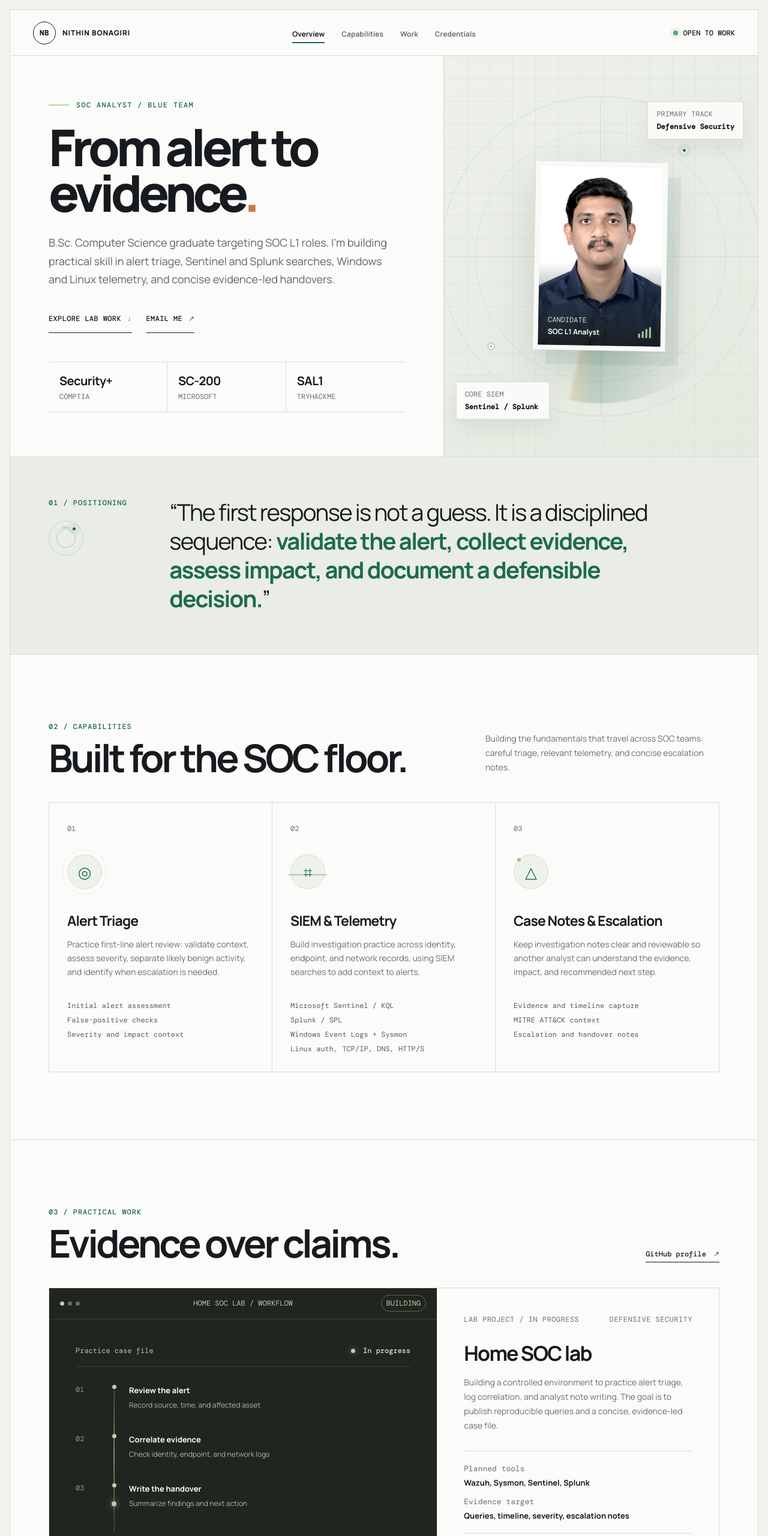
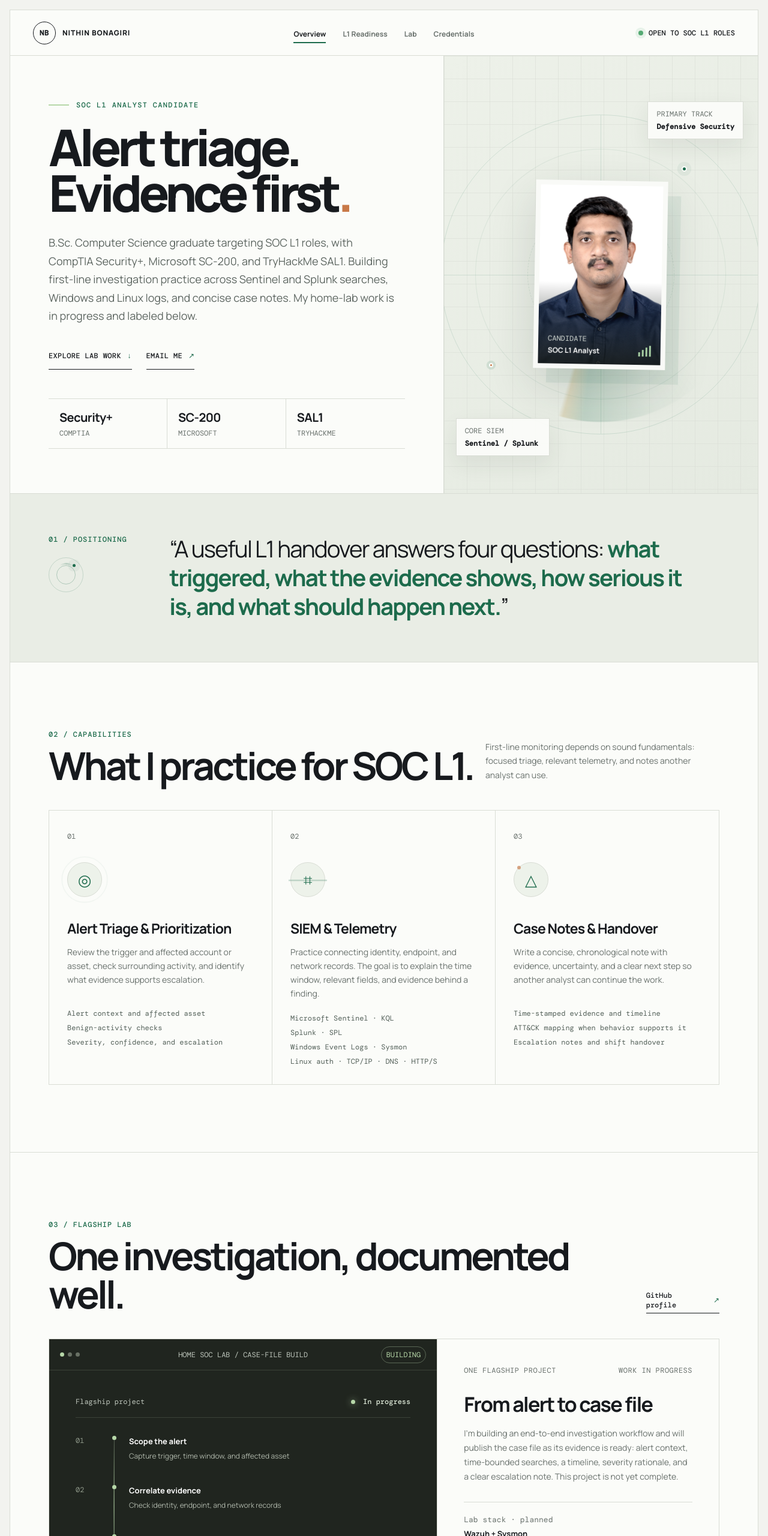
Before and after one commit to nithin7218/soc-analyst-portfolio, a plain HTML site: page index.html in a window 1280 px wide. Shown: the top 2560 px of the page at 60% size. Drawn offline with nearby package versions, Linux system fonts and the light colour scheme.

Commit message:
Rewrite SOC L1 portfolio content
Co-authored-by: Copilot <223556219+Copilot@users.noreply.github.com>

```diff
--- a/index.html
+++ b/index.html
@@ -5,9 +5,9 @@
     <meta name="viewport" content="width=device-width, initial-scale=1.0" />
     <meta
       name="description"
-      content="Nithin Bonagiri is an entry-level SOC Analyst candidate with a B.Sc. in Computer Science and CompTIA Security+, Microsoft SC-200, and TryHackMe SAL1 certifications."
+      content="Nithin Bonagiri is a SOC L1 Analyst candidate with a B.Sc. in Computer Science, CompTIA Security+, Microsoft SC-200, and TryHackMe SAL1. Explore his SIEM and alert-triage lab work in progress."
     />
-    <title>Nithin Bonagiri — SOC Analyst</title>
+    <title>Nithin Bonagiri — SOC L1 Analyst Candidate</title>
     <link rel="preconnect" href="https://fonts.googleapis.com" />
     <link rel="preconnect" href="https://fonts.gstatic.com" crossorigin />
     <link
@@ -25,26 +25,27 @@
         </a>
         <nav class="nav" aria-label="Main navigation">
           <a class="active" href="#top">Overview</a>
-          <a href="#capabilities">Capabilities</a>
-          <a href="#work">Work</a>
+          <a href="#capabilities">L1 Readiness</a>
+          <a href="#work">Lab</a>
           <a href="#credentials">Credentials</a>
         </nav>
         <a class="availability" href="mailto:nithin66618@gmail.com">
           <span></span>
-          Open to work
+          Open to SOC L1 roles
         </a>
       </header>
 
       <main id="top">
         <section class="hero">
           <div class="hero-copy">
-            <p class="eyebrow">SOC Analyst / Blue Team</p>
-            <h1>From alert to evidence<span>.</span></h1>
+            <p class="eyebrow">SOC L1 ANALYST CANDIDATE</p>
+            <h1>Alert triage. Evidence first<span>.</span></h1>
             <p class="hero-lede">
-              B.Sc. Computer Science graduate targeting SOC L1 roles. I’m
-              building practical skill in alert triage, Sentinel and Splunk
-              searches, Windows and Linux telemetry, and concise evidence-led
-              handovers.
+              B.Sc. Computer Science graduate targeting SOC L1 roles, with
+              CompTIA Security+, Microsoft SC-200, and TryHackMe SAL1.
+              Building first-line investigation practice across Sentinel and
+              Splunk searches, Windows and Linux logs, and concise case notes.
+              My home-lab work is in progress and labeled below.
             </p>
             <div class="hero-actions">
               <a class="hero-link" href="#work">
@@ -114,9 +115,9 @@
             </div>
           </div>
           <blockquote>
-            “The first response is not a guess. It is a disciplined sequence:
-            <strong>validate the alert, collect evidence, assess impact,
-            and document a defensible decision.</strong>”
+            “A useful L1 handover answers four questions:
+            <strong>what triggered, what the evidence shows, how serious it is,
+            and what should happen next.</strong>”
           </blockquote>
         </section>
 
@@ -124,11 +125,11 @@
           <header class="section-heading">
             <div>
               <p class="section-index">02 / CAPABILITIES</p>
-              <h2>Built for the SOC floor.</h2>
+              <h2>What I practice for SOC L1.</h2>
             </div>
             <p>
-              Building the fundamentals that travel across SOC teams: careful
-              triage, relevant telemetry, and concise escalation notes.
+              First-line monitoring depends on sound fundamentals: focused
+              triage, relevant telemetry, and notes another analyst can use.
             </p>
           </header>
 
@@ -136,16 +137,16 @@
             <article>
               <span class="capability-number">01</span>
               <div class="capability-icon">◎</div>
-              <h3>Alert Triage</h3>
+              <h3>Alert Triage &amp; Prioritization</h3>
               <p>
-                Practice first-line alert review: validate context, assess
-                severity, separate likely benign activity, and identify when
-                escalation is needed.
+                Review the trigger and affected account or asset, check
+                surrounding activity, and identify what evidence supports
+                escalation.
               </p>
               <ul>
-                <li>Initial alert assessment</li>
-                <li>False-positive checks</li>
-                <li>Severity and impact context</li>
+                <li>Alert context and affected asset</li>
+                <li>Benign-activity checks</li>
+                <li>Severity, confidence, and escalation</li>
               </ul>
             </article>
             <article>
@@ -153,28 +154,29 @@
               <div class="capability-icon">⌗</div>
               <h3>SIEM &amp; Telemetry</h3>
               <p>
-                Build investigation practice across identity, endpoint, and
-                network records, using SIEM searches to add context to alerts.
+                Practice connecting identity, endpoint, and network records.
+                The goal is to explain the time window, relevant fields, and
+                evidence behind a finding.
               </p>
               <ul>
-                <li>Microsoft Sentinel / KQL</li>
-                <li>Splunk / SPL</li>
-                <li>Windows Event Logs + Sysmon</li>
-                <li>Linux auth, TCP/IP, DNS, HTTP/S</li>
+                <li>Microsoft Sentinel · KQL</li>
+                <li>Splunk · SPL</li>
+                <li>Windows Event Logs · Sysmon</li>
+                <li>Linux auth · TCP/IP · DNS · HTTP/S</li>
               </ul>
             </article>
             <article>
               <span class="capability-number">03</span>
               <div class="capability-icon">△</div>
-              <h3>Case Notes &amp; Escalation</h3>
+              <h3>Case Notes &amp; Handover</h3>
               <p>
-                Keep investigation notes clear and reviewable so another analyst
-                can understand the evidence, impact, and recommended next step.
+                Write a concise, chronological note with evidence, uncertainty,
+                and a clear next step so another analyst can continue the work.
               </p>
               <ul>
-                <li>Evidence and timeline capture</li>
-                <li>MITRE ATT&amp;CK context</li>
-                <li>Escalation and handover notes</li>
+                <li>Time-stamped evidence and timeline</li>
+                <li>ATT&amp;CK mapping when behavior supports it</li>
+                <li>Escalation notes and shift handover</li>
               </ul>
             </article>
           </div>
@@ -184,8 +186,8 @@
         <section class="work section" id="work">
           <header class="section-heading">
             <div>
-              <p class="section-index">03 / PRACTICAL WORK</p>
-              <h2>Evidence over claims.</h2>
+              <p class="section-index">03 / FLAGSHIP LAB</p>
+              <h2>One investigation, documented well.</h2>
             </div>
             <a
               class="text-link"
@@ -201,26 +203,26 @@
             <div class="case-preview">
               <div class="case-toolbar">
                 <span class="window-dots"><i></i><i></i><i></i></span>
-                <span>HOME SOC LAB / WORKFLOW</span>
+                <span>HOME SOC LAB / CASE-FILE BUILD</span>
                 <span class="live-tag">BUILDING</span>
               </div>
               <div class="case-body">
                 <div class="case-status">
-                  <span>Practice case file</span>
+                  <span>Flagship project</span>
                   <strong><i></i> In progress</strong>
                 </div>
                 <div class="timeline">
                   <div>
                     <span class="timeline-step">01</span>
-                    <p><strong>Review the alert</strong><span>Record source, time, and affected asset</span></p>
+                    <p><strong>Scope the alert</strong><span>Capture trigger, time window, and affected asset</span></p>
                   </div>
                   <div>
                     <span class="timeline-step">02</span>
-                    <p><strong>Correlate evidence</strong><span>Check identity, endpoint, and network logs</span></p>
+                    <p><strong>Correlate evidence</strong><span>Check identity, endpoint, and network records</span></p>
                   </div>
                   <div>
                     <span class="timeline-step">03</span>
-                    <p><strong>Write the handover</strong><span>Summarize findings and next action</span></p>
+                    <p><strong>Document the decision</strong><span>Record findings, gaps, and next action</span></p>
                   </div>
                 </div>
               </div>
@@ -228,23 +230,24 @@
 
             <div class="case-summary">
               <div class="case-meta">
-                <span>LAB PROJECT / IN PROGRESS</span>
-                <span>DEFENSIVE SECURITY</span>
+                <span>ONE FLAGSHIP PROJECT</span>
+                <span>WORK IN PROGRESS</span>
               </div>
-              <h3>Home SOC lab</h3>
+              <h3>From alert to case file</h3>
               <p>
-                Building a controlled environment to practice alert triage, log
-                correlation, and analyst note writing. The goal is to publish
-                reproducible queries and a concise, evidence-led case file.
+                I’m building an end-to-end investigation workflow and will
+                publish the case file as its evidence is ready: alert context,
+                time-bounded searches, a timeline, severity rationale, and a
+                clear escalation note. This project is not yet complete.
               </p>
               <div class="case-details">
                 <div>
-                  <span>Planned tools</span>
-                  <strong>Wazuh, Sysmon, Sentinel, Splunk</strong>
+                  <span>Lab stack · planned</span>
+                  <strong>Wazuh + Sysmon</strong>
                 </div>
                 <div>
-                  <span>Evidence target</span>
-                  <strong>Queries, timeline, severity, escalation notes</strong>
+                  <span>SIEM query practice</span>
+                  <strong>Sentinel · KQL / Splunk · SPL</strong>
                 </div>
               </div>
               <a
@@ -261,26 +264,28 @@
           <div class="work-grid">
             <article>
               <div class="work-top">
-                <span>LAB / 02</span>
-                <span>PLANNED</span>
+                <span>CASE FILE / TARGET</span>
+                <span>DOCUMENTATION</span>
               </div>
-              <div class="work-mark">A</div>
-              <h3>MITRE Detection Catalogue</h3>
+              <div class="work-mark">01</div>
+              <h3>What each case will show</h3>
               <p>
-                Planned collection of query notes for authentication, process
-                execution, and other common investigation signals.
+                Alert context, relevant log fields, a timestamped sequence,
+                evidence gaps, a reasoned disposition, and the next action.
+                These are planned deliverables, not completed cases.
               </p>
             </article>
             <article>
               <div class="work-top">
-                <span>LAB / 03</span>
+                <span>FOUNDATION / NEXT</span>
                 <span>PLANNED</span>
               </div>
-              <div class="work-mark">P</div>
-              <h3>Python Log Analysis Utility</h3>
+              <div class="work-mark">Py</div>
+              <h3>Authentication-log parser</h3>
               <p>
-                Planned Python exercise to parse authentication logs, count
-                failed logins by source, and document the output.
+                A small Python exercise to extract failed-login sources from
+                sample logs and explain the result in a short analyst note.
+                This is a planned roadmap milestone.
               </p>
             </article>
           </div>
@@ -290,11 +295,11 @@
           <header class="section-heading">
             <div>
               <p class="section-index">04 / CREDENTIALS</p>
-              <h2>Credentials that support the work.</h2>
+              <h2>Credentials, with the work in view.</h2>
             </div>
             <p>
-              Relevant certifications, alongside lab work that is clearly
-              labeled as in progress or planned.
+              Certifications support the fundamentals. The lab section
+              separately identifies work that is still in progress or planned.
             </p>
           </header>
 
@@ -330,14 +335,14 @@
           <header class="section-heading">
             <div>
               <p class="section-index">05 / INVESTIGATION METHOD</p>
-              <h2>How I work an alert.</h2>
+              <h2>A repeatable first response.</h2>
             </div>
           </header>
           <div class="process-grid">
-            <article><span>01</span><h3>Validate</h3><p>Confirm the trigger, context, affected identity, host, and timestamp.</p></article>
-            <article><span>02</span><h3>Correlate</h3><p>Compare SIEM, endpoint, network, identity, and application evidence.</p></article>
-            <article><span>03</span><h3>Determine</h3><p>Identify the likely explanation and distinguish attacks from legitimate behavior.</p></article>
-            <article><span>04</span><h3>Respond</h3>            <p>Escalate through the playbook; contain only when authorized, and document actions for handover.</p></article>
+            <article><span>01</span><h3>Validate</h3><p>Confirm the alert source, time, affected account or asset, and triggering behavior.</p></article>
+            <article><span>02</span><h3>Correlate</h3><p>Review relevant identity, endpoint, and network records in a focused time window.</p></article>
+            <article><span>03</span><h3>Assess</h3><p>Check benign explanations, weigh evidence and gaps, and establish severity and confidence.</p></article>
+            <article><span>04</span><h3>Escalate</h3><p>Document findings and the next action; follow playbooks and act only within authorization.</p></article>
           </div>
         </section>
       </main>
@@ -345,7 +350,7 @@
       <footer>
         <div class="footer-main">
           <p class="section-index">NEXT STEP</p>
-          <h2>Let’s talk about a SOC L1 opportunity.</h2>
+          <h2>Hiring for SOC L1? Let’s talk investigation and handover.</h2>
           <a class="button footer-button" href="mailto:nithin66618@gmail.com">
             Contact me <span>↗</span>
           </a>
```
